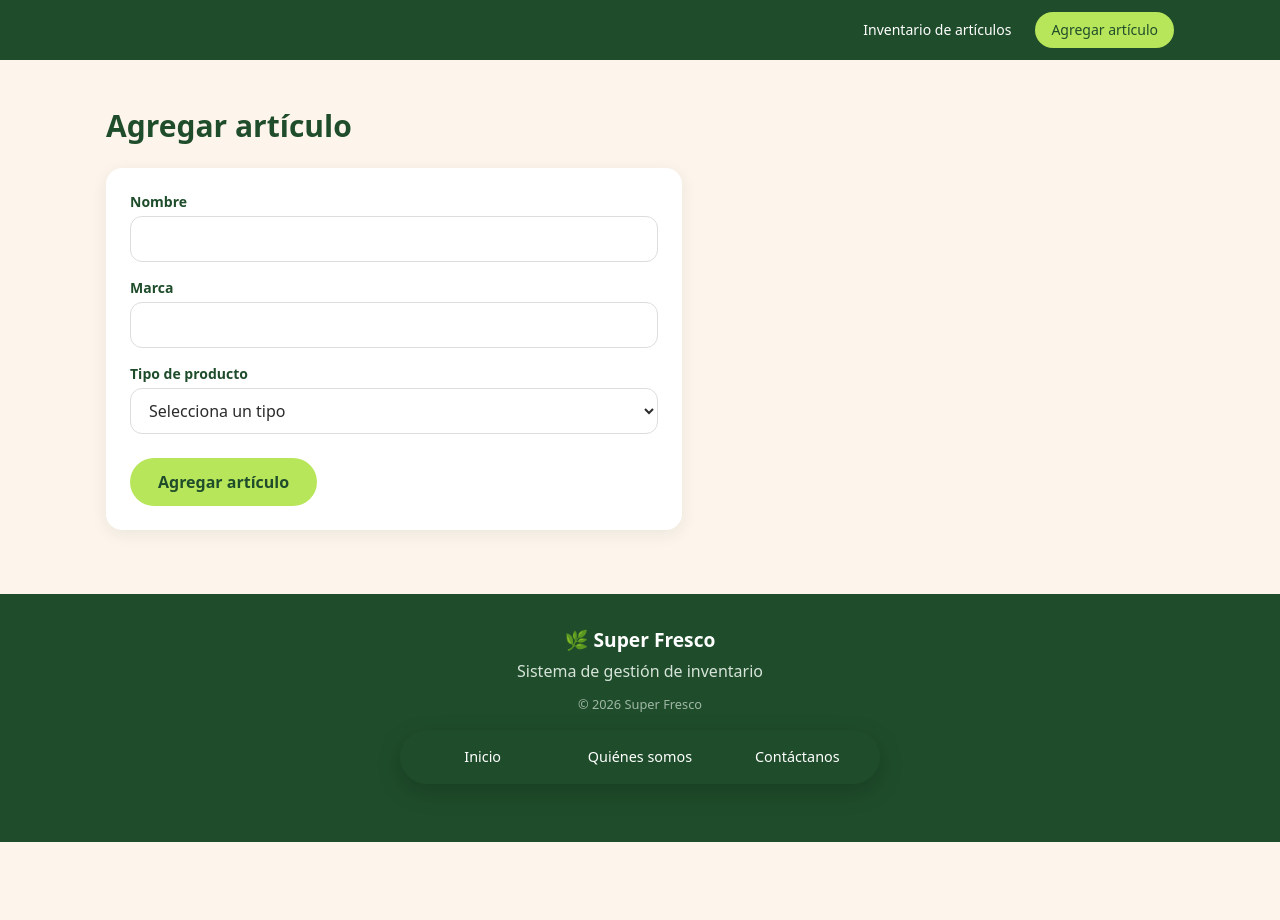
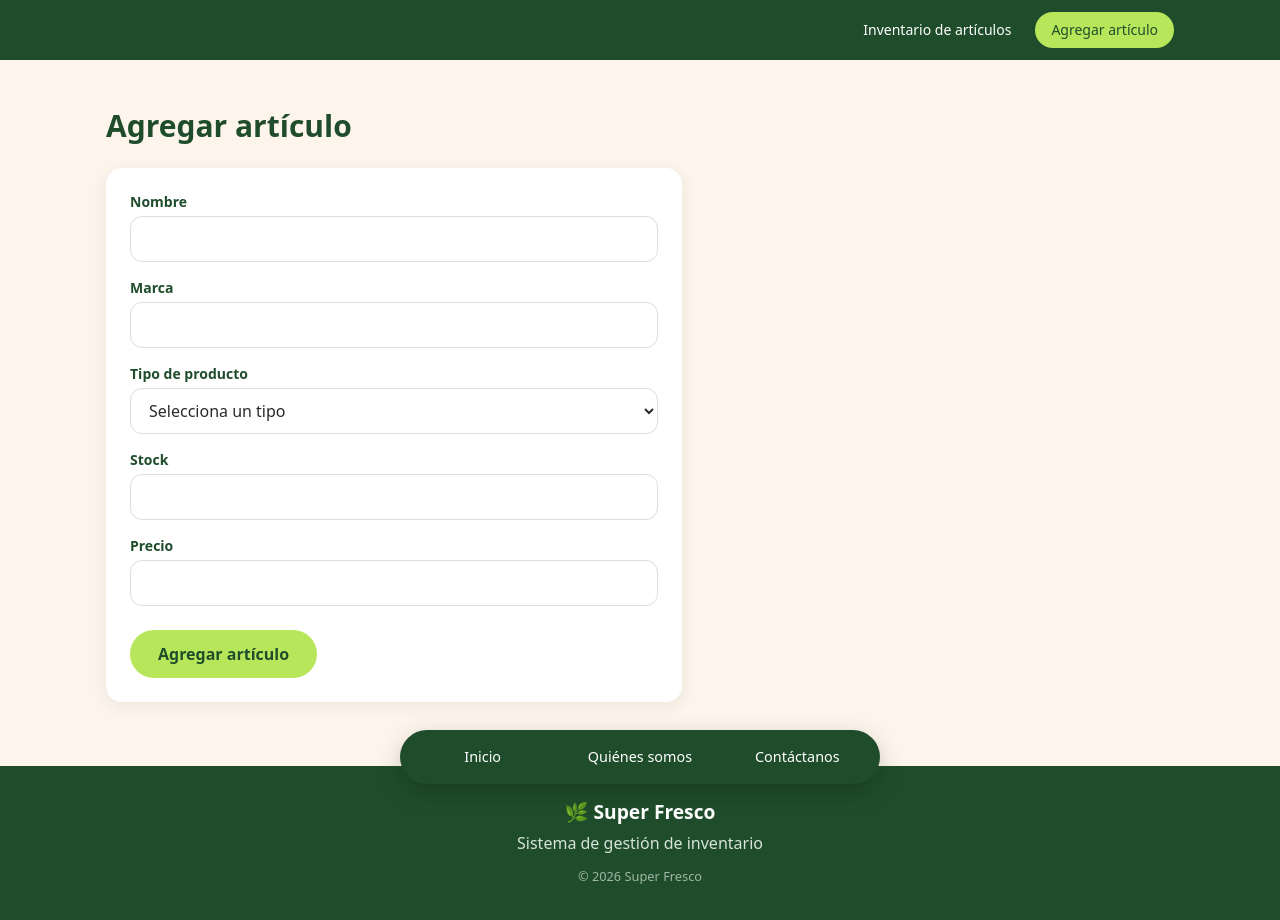
Before and after one commit to camigmar/supermercado-camila-gonzalez-PFY2202, a React (Vite) app: page /agregar-articulo in a window 1280 px wide. Shown: the top 920 px of the page. Before the commit the page ends 842 px from the top, so only its background shows below. Built offline with nearby package versions, Linux system fonts and the light colour scheme.

Commit message:
Agrego stock y precio al formulario y a la tabla

```diff
--- a/src/pages/AgregarArticulo.jsx
+++ b/src/pages/AgregarArticulo.jsx
@@ -7,7 +7,7 @@ import { ACTIONS } from '../context/articulos'
 import { useArticulos } from '../context/useArticulos'
 
 // Valores vacíos del formulario
-const formularioVacio = { nombre: '', marca: '', tipo: '' }
+const formularioVacio = { nombre: '', marca: '', tipo: '', stock: '', precio: '' }
 
 // Revisa los campos y devuelve los errores encontrados
 function validar(formulario) {
@@ -15,6 +15,22 @@ function validar(formulario) {
   if (formulario.nombre.trim() === '') errores.nombre = 'Ingresa el nombre del artículo.'
   if (formulario.marca.trim() === '') errores.marca = 'Ingresa la marca del artículo.'
   if (formulario.tipo === '') errores.tipo = 'Selecciona un tipo de producto.'
+
+  // Stock: número entero desde 0
+  const stock = Number(formulario.stock)
+  if (formulario.stock.trim() === '') {
+    errores.stock = 'Ingresa el stock.'
+  } else if (!Number.isInteger(stock) || stock < 0) {
+    errores.stock = 'El stock debe ser un número entero igual o mayor a 0.'
+  }
+
+  // Precio: número entero mayor a 0
+  const precio = Number(formulario.precio)
+  if (formulario.precio.trim() === '') {
+    errores.precio = 'Ingresa el precio.'
+  } else if (!Number.isInteger(precio) || precio <= 0) {
+    errores.precio = 'El precio debe ser un número entero mayor a 0.'
+  }
   return errores
 }
 
@@ -57,6 +73,8 @@ function AgregarArticulo() {
         nombre: formulario.nombre.trim(),
         marca: formulario.marca.trim(),
         tipo: formulario.tipo,
+        stock: Number(formulario.stock),
+        precio: Number(formulario.precio),
       },
     })
     setFormulario(formularioVacio)
@@ -106,6 +124,30 @@ function AgregarArticulo() {
             ))}
           </CampoFormulario>
 
+          <CampoFormulario
+            etiqueta="Stock"
+            id="stock"
+            name="stock"
+            type="number"
+            min="0"
+            step="1"
+            value={formulario.stock}
+            onChange={manejarCambio}
+            error={errores.stock}
+          />
+
+          <CampoFormulario
+            etiqueta="Precio"
+            id="precio"
+            name="precio"
+            type="number"
+            min="0"
+            step="1"
+            value={formulario.precio}
+            onChange={manejarCambio}
+            error={errores.precio}
+          />
+
           <Boton type="submit" className="mt-2 w-full sm:w-auto">
             Agregar artículo
           </Boton>
--- a/src/pages/ListaArticulos.jsx
+++ b/src/pages/ListaArticulos.jsx
@@ -1,5 +1,6 @@
 import { useArticulos } from '../context/useArticulos'
 import Tarjeta from '../components/Tarjeta.jsx'
+import { formatearPrecio } from '../utils/formatearPrecio'
 
 // Página con la tabla de todos los artículos
 function ListaArticulos() {
@@ -21,6 +22,8 @@ function ListaArticulos() {
                 <th className="px-5 py-3 font-semibold">Nombre</th>
                 <th className="px-5 py-3 font-semibold">Marca</th>
                 <th className="px-5 py-3 font-semibold">Tipo</th>
+                <th className="px-5 py-3 text-right font-semibold">Stock</th>
+                <th className="px-5 py-3 text-right font-semibold">Precio</th>
               </tr>
             </thead>
             <tbody>
@@ -33,6 +36,10 @@ function ListaArticulos() {
                   <td className="px-5 py-3 whitespace-nowrap text-[var(--texto-suave)]">
                     {articulo.tipo}
                   </td>
+                  <td className="px-5 py-3 text-right whitespace-nowrap">{articulo.stock} un.</td>
+                  <td className="px-5 py-3 text-right font-semibold whitespace-nowrap">
+                    {formatearPrecio(articulo.precio)}
+                  </td>
                 </tr>
               ))}
             </tbody>
```
Also changed, not shown: 1 other file (tests, documents, lock files or other folders).
